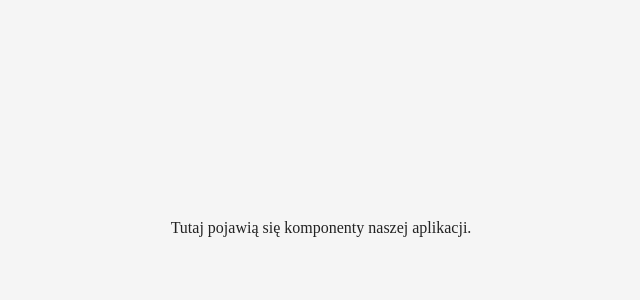
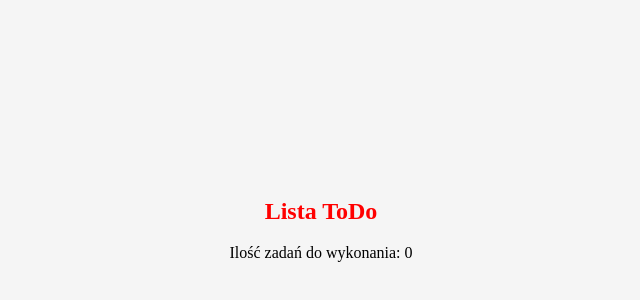
Before and after one commit to MichBrusilo/React_ToDo, a React app: page / in a window 1280 px wide. Shown: the part 180-480 px from the top of the page, without its empty margins (327-967 px from the left). Built offline with nearby package versions, Linux system fonts and the light colour scheme.

Commit message:
Update Title.js and modify App.js

```diff
--- /dev/null
+++ b/src/components/Title.css
@@ -0,0 +1,9 @@
+.TodoTitle > h2 {
+	color: red;
+	text-align: center;
+}
+
+.TodoTitle > p {
+	color: black;
+ 	text-align: center;
+}
--- a/src/components/Title.js
+++ b/src/components/Title.js
@@ -0,0 +1,18 @@
+import React from 'react';
+import style from './Title.css';
+
+class Title extends React.Component {
+    constructor(props){
+        super(props)
+    }
+    render() {
+        const dataNumber = this.props.dataNumber
+        return (
+            <div className={style.TodoTitle}>
+                <h2>Lista ToDo </h2>
+                <p>Ilość zadań do wykonania:  {dataNumber.length}</p>
+            </div>
+        )
+    }
+}
+export default Title;
--- a/src/containers/App.js
+++ b/src/containers/App.js
@@ -1,6 +1,7 @@
 import React from 'react';
 import uuid from 'uuid';
 import style from './App.css';
+import Title from '../components/Title';
 class App extends React.Component {
     constructor(props){
         super(props);
@@ -23,7 +24,7 @@ class App extends React.Component {
     render() {
     return (
         <div className={style.TodoApp}>
-            Tutaj pojawią się komponenty naszej aplikacji.
+            <Title dataNumber={this.state.data}/>
         </div>
     );
 };
```
Also changed, not shown: 2 other files (tests, documents, lock files or other folders).
